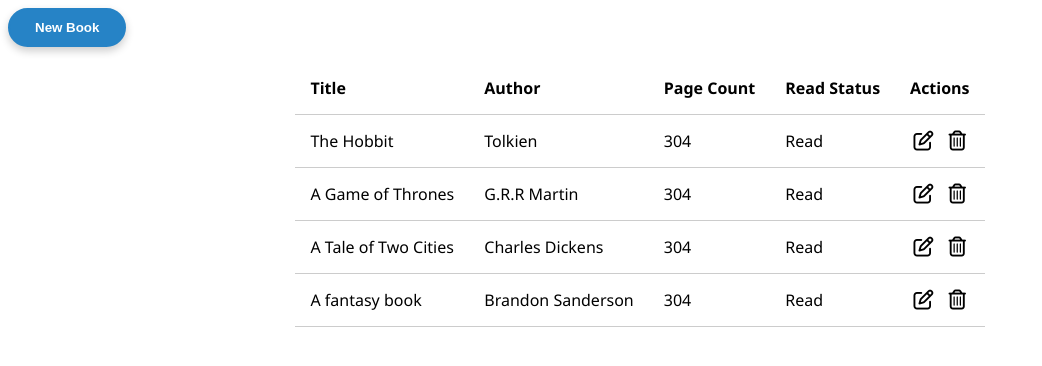
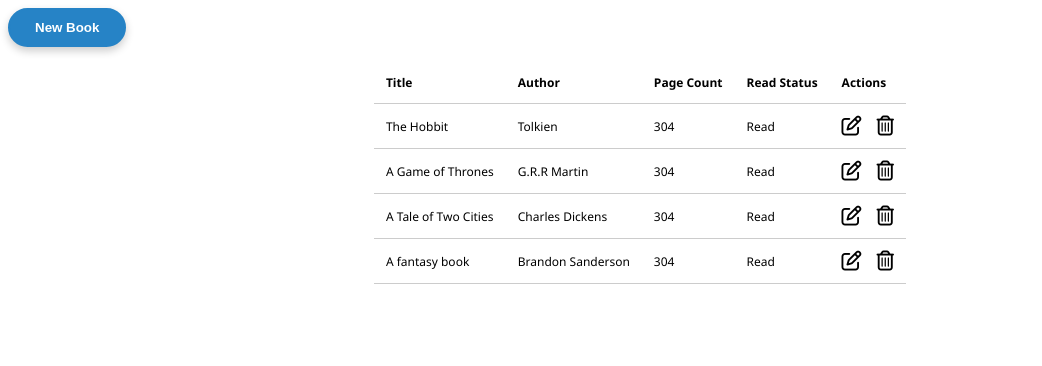
Before and after one commit to stevenwalker91/library-app, a plain HTML site: page index.html in a window 1280 px wide. Shown: the whole page, without its empty margins (0-1042 px from the left). Drawn offline with Linux system fonts and the light colour scheme.

Commit message:
uodated font size

```diff
--- a/app.js
+++ b/app.js
@@ -14,9 +14,10 @@ window.addEventListener('keydown', handleKeyboardInput);
 clearBtn.addEventListener('click', clearForm);
 bookList.addEventListener('click', function(event) {
     if (event.target.classList.contains('delete-icon')) {
-        console.log(event.target.dataset.reference);
+        deleteBook(event.target.dataset.reference);
+    }
+    if (event.target.classList.contains('edit-icon')) {
 
-        deleteBook(event.target.dataset.reference);
     }
 })
 
@@ -162,7 +163,6 @@ function deleteBook(reference) {
     }
 
 
-    console.log(myLibrary);
 }
 //function changeReadStatus
 
--- a/style.css
+++ b/style.css
@@ -119,7 +119,7 @@ button {
 }
 
 #bookList {
-
+    font-size: 12px;
 }
 
 table {
@@ -128,7 +128,7 @@ table {
 }
 
 td, th {
-    padding: 15px;
+    padding: 12px;
     text-align: left;
 
 }
```
